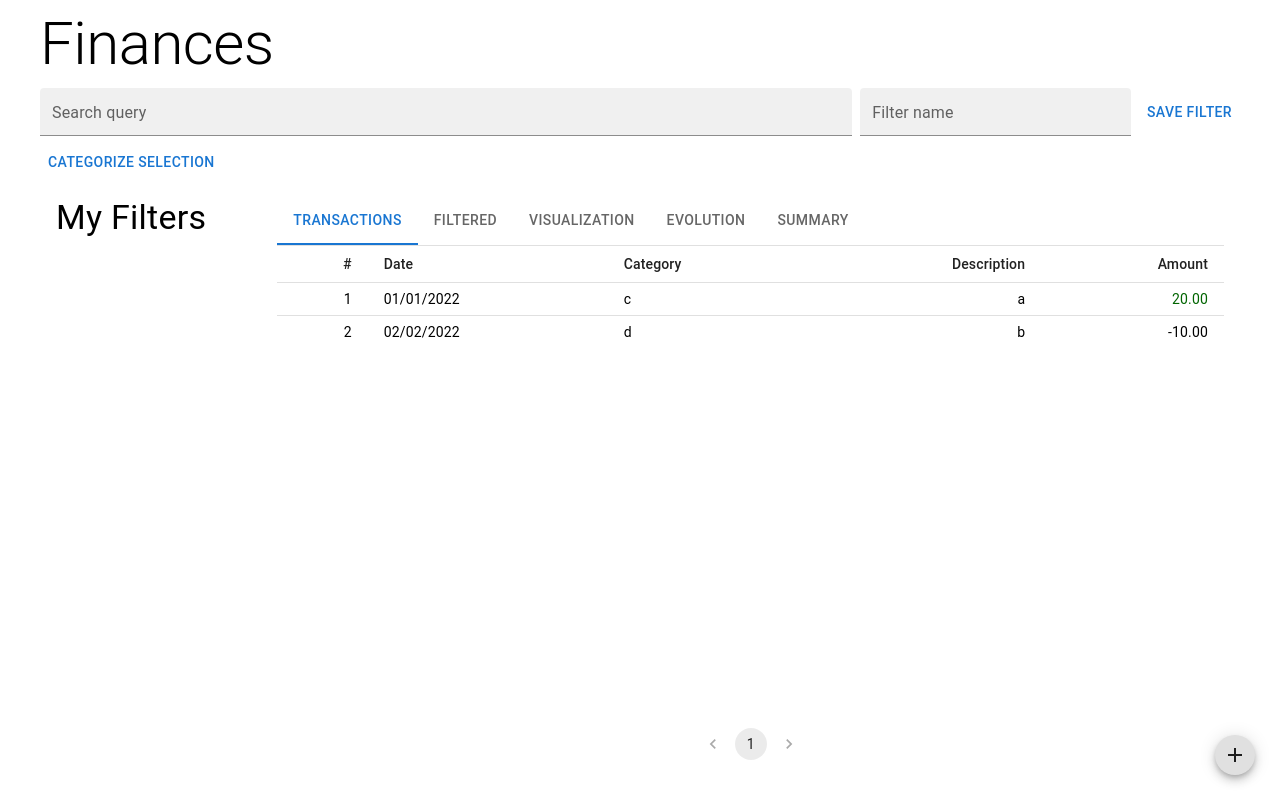
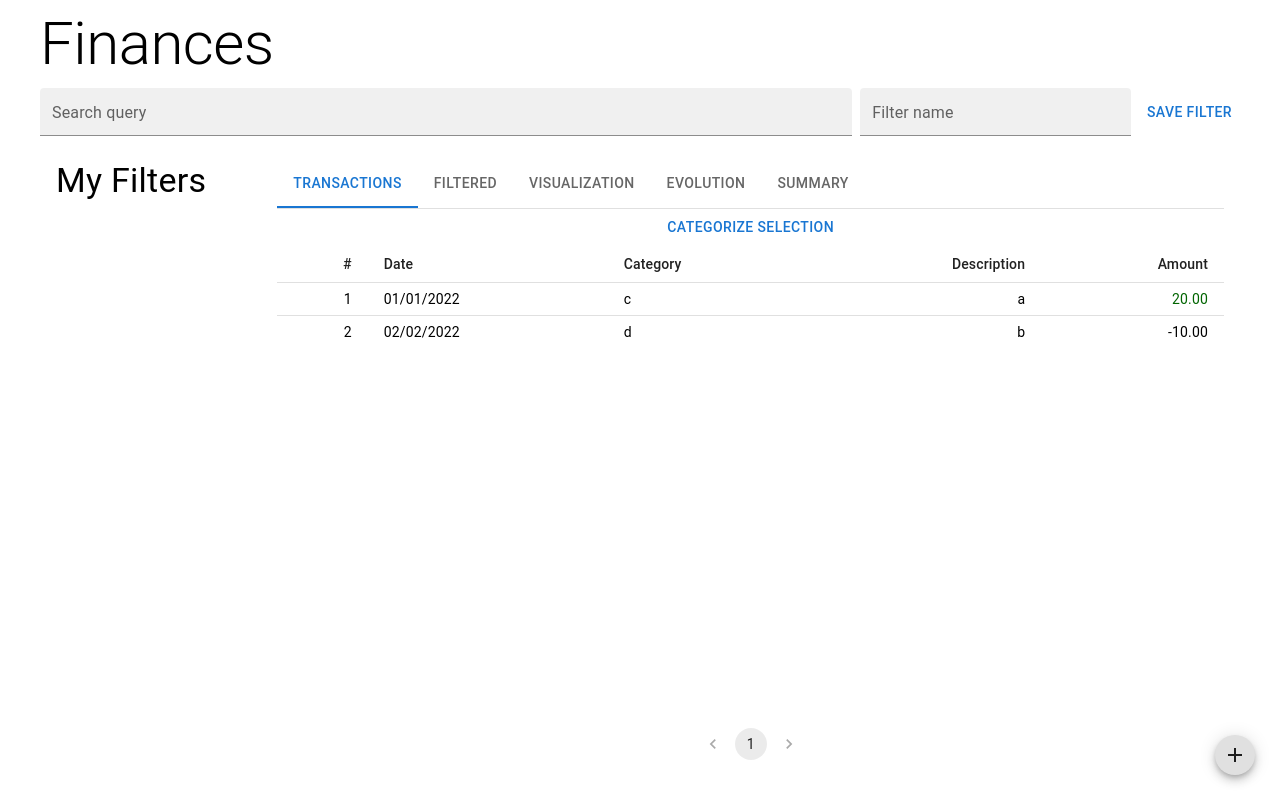
Before and after one commit to luism6n/finances-app, a React (Create React App) app: page / in a window 1280 px wide. Built offline with nearby package versions, Linux system fonts and the light colour scheme.

Commit message:
tag inside Transactions

```diff
--- a/src/Actions.js
+++ /dev/null
@@ -1,22 +0,0 @@
-import { Button, Stack } from "@mui/material";
-import React from "react";
-
-function Actions({ setOpenCategorizeDialog }) {
-  return (
-    <Stack
-      sx={{
-        width: "100%",
-        flexDirection: "row",
-        justifyContent: "space-between",
-      }}
-    >
-      <Stack sx={{ flexDirection: "row", justifyContent: "right" }}>
-        <Button onClick={() => setOpenCategorizeDialog(true)}>
-          Categorize selection
-        </Button>
-      </Stack>
-    </Stack>
-  );
-}
-
-export default Actions;
--- a/src/App.js
+++ b/src/App.js
@@ -1,18 +1,14 @@
 import { Fab, Stack, Typography } from "@mui/material";
 import { useState } from "react";
 import useTransactions from "./useTransactions";
-import CategorizeDialog from "./CategorizeDialog";
 import CurrentFilter from "./CurrentFilter";
 import useFilters from "./useFilters";
-import Actions from "./Actions";
 import { Add } from "@mui/icons-material";
 import FileSelector from "./FileSelector";
 import Tabs from "./Tabs";
 import MyFilters from "./MyFilters";
-import Search from "./Search";
 
 function App() {
-  const [openCategorizeDialog, setOpenCategorizeDialog] = useState(false);
   const { myFilters, saveFilter, toggleFilter, deleteFilter } = useFilters();
 
   const { transactions, setCategory, setTransactions, setOpenFiles } =
@@ -109,11 +105,6 @@ function App() {
         setFilter={setCurrentFilter}
         saveFilter={saveFilter}
       />
-      <Actions
-        {...{
-          setOpenCategorizeDialog,
-        }}
-      />
 
       <Stack sx={{ overflow: "hidden", flex: 1, flexDirection: "row" }}>
         <MyFilters
@@ -125,6 +116,7 @@ function App() {
           {...{
             filtered,
             currentFilterResults,
+            setCategory,
           }}
         />
       </Stack>
@@ -138,12 +130,6 @@ function App() {
         setTransactions={setTransactions}
         setOpenFiles={setOpenFiles}
       ></FileSelector>
-
-      <CategorizeDialog
-        open={openCategorizeDialog}
-        setOpen={setOpenCategorizeDialog}
-        setCategory={(c) => setCategory(filtered, c)}
-      ></CategorizeDialog>
     </Stack>
   );
 }
--- a/src/Tabs.js
+++ b/src/Tabs.js
@@ -6,7 +6,12 @@ import Summary from "./Summary";
 import Transactions from "./Transactions";
 import Visualization from "./Visualization";
 
-export default function Tabs({ sx, filtered, groupBy, currentFilterResults }) {
+export default function Tabs({
+  sx,
+  filtered,
+  setCategory,
+  currentFilterResults,
+}) {
   const [tab, setTab] = useState("1");
   return (
     <TabContext value={tab}>
@@ -24,10 +29,13 @@ export default function Tabs({ sx, filtered, groupBy, currentFilterResults }) {
           </TabList>
         </Box>
         <TabPanel sx={{ overflow: "hidden", height: "100%", p: 0 }} value="1">
-          <Transactions transactions={currentFilterResults} />
+          <Transactions
+            setCategory={setCategory}
+            transactions={currentFilterResults}
+          />
         </TabPanel>
         <TabPanel sx={{ overflow: "hidden", height: "100%", p: 0 }} value="2">
-          <Transactions transactions={filtered} />
+          <Transactions setCategory={setCategory} transactions={filtered} />
         </TabPanel>
         <TabPanel sx={{ overflow: "hidden", height: "100%" }} value="3">
           {filtered.length > 0 ? (
--- a/src/Transactions.js
+++ b/src/Transactions.js
@@ -1,4 +1,5 @@
 import {
+  Button,
   Pagination,
   Stack,
   Table,
@@ -9,9 +10,12 @@ import {
   TableRow,
 } from "@mui/material";
 import React, { useMemo, useRef, useState } from "react";
+import CategorizeDialog from "./CategorizeDialog";
 import { formatMoney } from "./utils";
 
-export default function Transactions({ transactions }) {
+export default function Transactions({ transactions, setCategory }) {
+  const [openCategorizeDialog, setOpenCategorizeDialog] = useState(false);
+
   const ref = useRef();
   const [page, setPage] = useState(1);
   const perPage = 50;
@@ -44,7 +48,15 @@ export default function Transactions({ transactions }) {
         height: "100%",
       }}
     >
-      <TableContainer ref={ref}>
+      <Button onClick={() => setOpenCategorizeDialog(true)}>
+        Categorize selection
+      </Button>
+      <CategorizeDialog
+        open={openCategorizeDialog}
+        setOpen={setOpenCategorizeDialog}
+        setCategory={(c) => setCategory(transactions, c)}
+      ></CategorizeDialog>
+      <TableContainer sx={{ height: "100%" }} ref={ref}>
         <Table
           stickyHeader
           sx={{ minWidth: 650 }}
```
